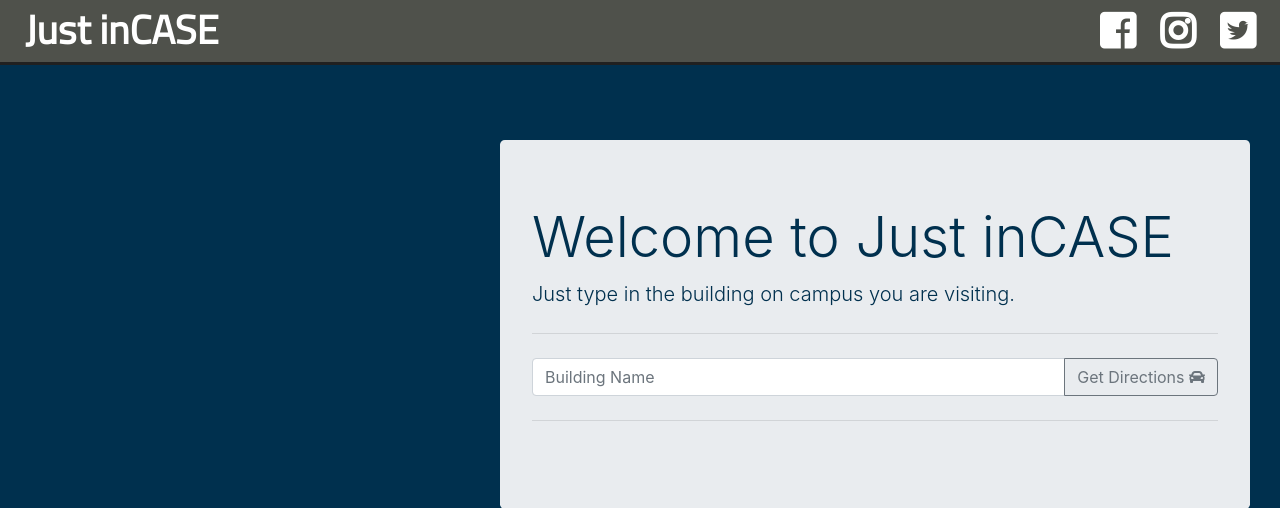
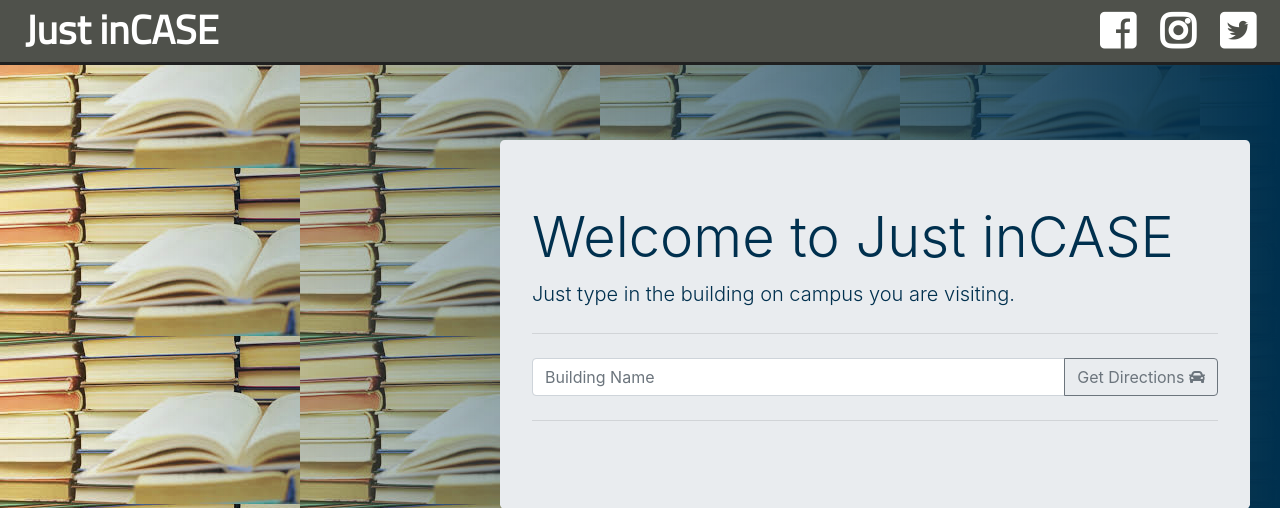
Before and after one commit to LauraShortridge/Group-Project, a PHP site: page / in a window 1280 px wide. Shown: the top 508 px of the page. Run offline with PHP 8.4, Linux system fonts and the light colour scheme; some libraries are stand-ins or nearby versions.

Commit message:
Gradient working

```diff
--- a/assets/css/style.css
+++ b/assets/css/style.css
@@ -1,7 +1,9 @@
 body {
-  /*background-image: url("C:/new-new/images/books.jpg");
-  box-shadow: inset 0 0 0 1000px rgb(0, 48, 78);*/
-  background-color: rgb(0, 48, 78);
+  /* background-image: url("../../images/books.jpg"); */
+  background-image: linear-gradient(to right, rgba(0,48,78, 0), rgba(0,48,78, 10)), url("../../images/books.jpg");
+  /* box-shadow: inset 0 0 0 1000px rgb(0, 48, 78);*/
+  /* background-color: rgb(0, 48, 78); */
+
 }
 
 /*#backDiv {
```
Also changed, not shown: images/news_2013_binarywalk_web.png (added).
